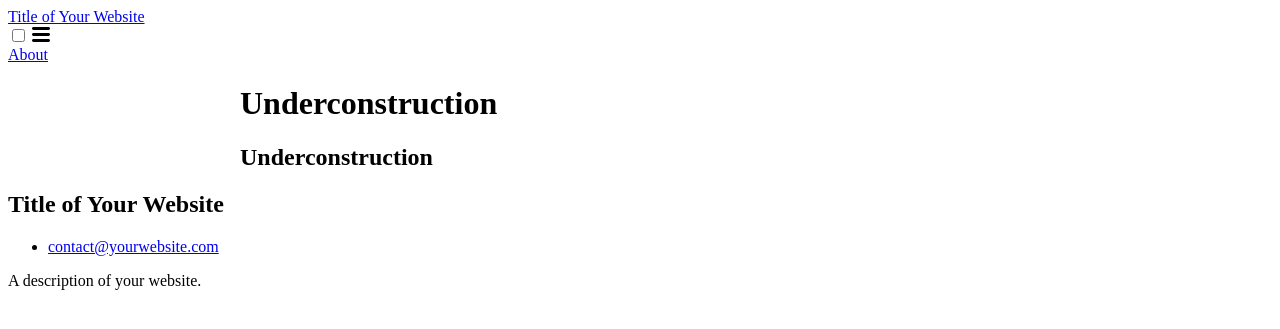
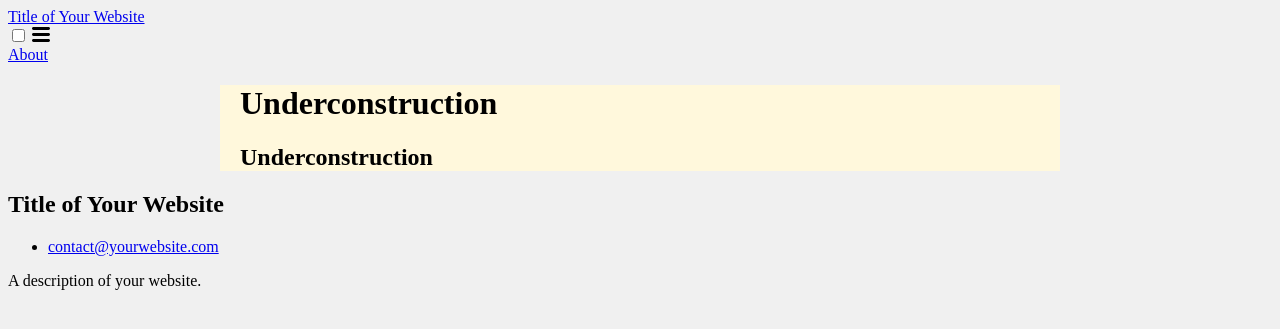
Before and after one commit to spacepowermonkey/monkeyfolio, a Jekyll site: the page built from index.md, in a window 1280 px wide. Shown: the top 329 px of the page. Built offline with Jekyll 4.4.1, drawn with Linux system fonts in a browser that asks for light colours; our own code applies the rules of GitHub Pages for plain Markdown files.

Commit message:
Add coloring default

```diff
--- a/_layouts/base.html
+++ b/_layouts/base.html
@@ -3,14 +3,11 @@
 
 {%- include head.html -%}
 
-<body>
+<body class="default-body">
   {%- include header.html -%}
 
-
-  <main class="page-content" aria-label="Content">
-    <div class="wrapper">
+  <main class="page-content default-content" aria-label="Content">
       {{ content }}
-    </div>
   </main>
 
   {%- include footer.html -%}
--- a/assets/css/decoration.css
+++ b/assets/css/decoration.css
@@ -0,0 +1,7 @@
+.default-body {
+    background-color: #f0f0f0;
+}
+
+.default-content {
+    background-color: cornsilk;
+}
```
